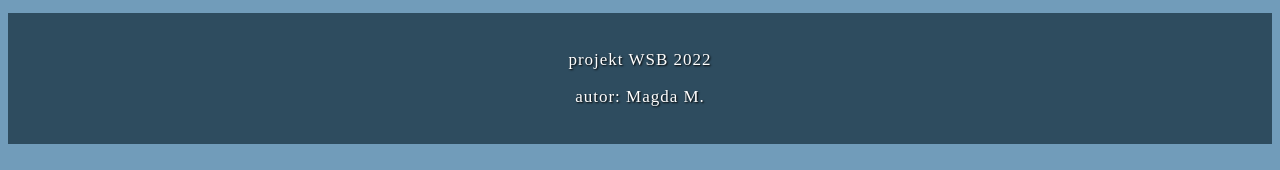
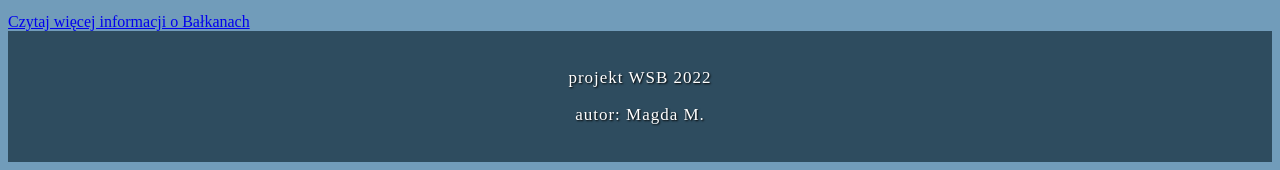
Before and after one commit to biel4s/Projekt, a plain HTML site: page index.html in a window 1280 px wide. Shown: the part 2129-2299 px from the top of the page. Drawn offline with Linux system fonts and the light colour scheme.

Commit message:
dodaj łączę do wikipedii

```diff
--- a/index.html
+++ b/index.html
@@ -72,6 +72,8 @@
             ad sunt?</p>
     </section>
 
+    <a href="https://pl.wikipedia.org/wiki/Półwysep_Bałkański" target="_blank">Czytaj więcej informacji o Bałkanach</a>
+
     <footer>
         <p>projekt WSB 2022</p>
         <p>autor: Magda M.</p>
```
